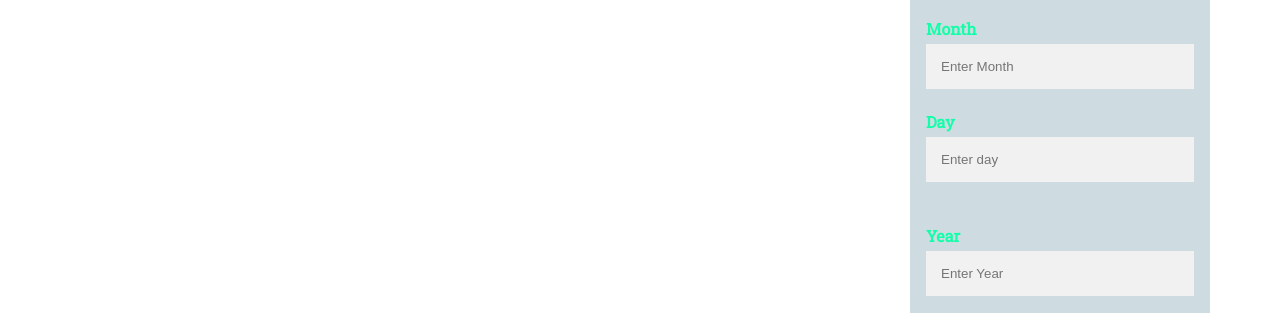
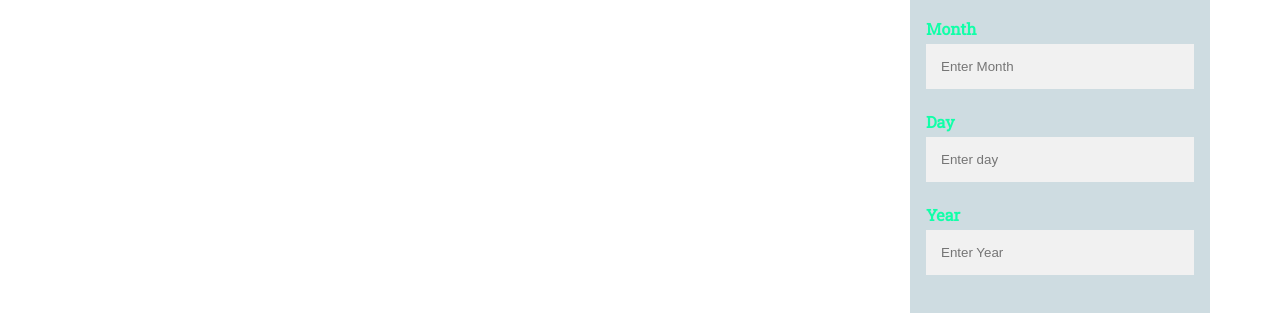
Before and after one commit to Bernard2030/Akan_Names, a plain HTML site: page index.html in a window 1280 px wide. Shown: the part 479-792 px from the top of the page. Drawn offline with Linux system fonts and the light colour scheme; a web font is replaced by a local one.

```diff
--- a/index.html
+++ b/index.html
@@ -36,7 +36,7 @@
               <input id="month" type="text" placeholder="Enter Month" name="month" required>
 
               <label for="day"><b>Day</b></label>
-              <input id="day" type="number" placeholder="Enter day" name="day" required><br><br>
+              <input id="day" type="number" placeholder="Enter day" name="day" required><br>
 
               <label for="year"><b>Year</b></label>
               <input id="year" type="number" placeholder="Enter Year" name="year" required>
@@ -62,9 +62,9 @@
             </form>
 
 
-        <!-- <div class="myResults">
+  <!-- <div class="myResults">
              <h4><strong><p id="results"></p>Results:</strong></h4>
-        </div> -->
+        </div>  -->
     </div>
 
 
```
